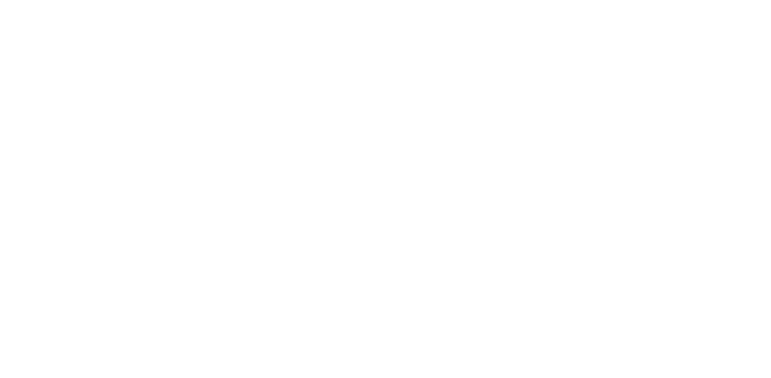
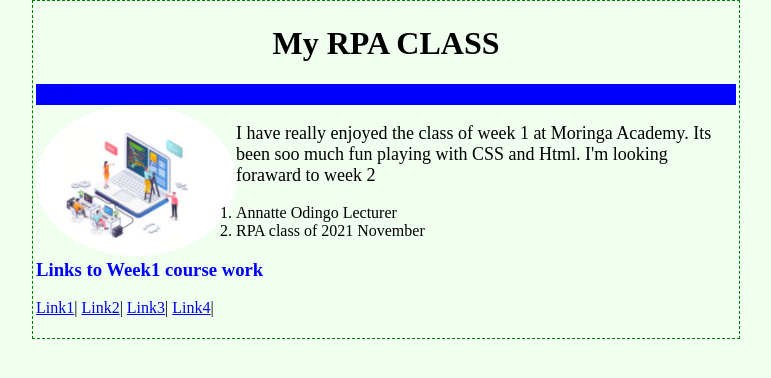
Before and after one commit to Ochieng-28/Final, a plain HTML site: page contacts.html in a window 1280 px wide. Shown: the whole page, without its empty margins (254-1025 px from the left). Drawn offline with Linux system fonts and the light colour scheme.

Commit message:
updated the Stylesheet.CSS path on the referal, Contacts, funtime and learning.html files.

```diff
--- a/Referals.html
+++ b/Referals.html
@@ -5,7 +5,7 @@
     <meta http-equiv="X-UA-Compatible" content="IE=edge">
     <meta name="viewport" content="width=device-width, initial-scale=1.0">
     <title>Referees</title>
-    <link rel="stylesheet" href="../Stylesheet.CSS">
+    <link rel="stylesheet" href="CSS/Stylesheet.CSS">
 </head>
 <body>
     <h1>My RPA CLASS</h1>
--- a/contacts.html
+++ b/contacts.html
@@ -0,0 +1,29 @@
+<!DOCTYPE html>
+<html lang="en">
+<head>
+    <meta charset="UTF-8">
+    <meta http-equiv="X-UA-Compatible" content="IE=edge">
+    <meta name="viewport" content="width=device-width, initial-scale=1.0">
+    <title>Referees</title>
+    <link rel="stylesheet" href="CSS/Stylesheet.CSS">
+</head>
+<body>
+    <h1>My RPA CLASS</h1>
+    <nav>
+        <a href="index.html">Back</a>
+    </nav>
+    <img src="Photos/RPA Class.jpg" alt="a resemblance of RPA class image">
+    <p> I have really enjoyed the class of week 1 at Moringa Academy. Its been soo much fun playing with CSS and Html. I'm looking foraward to week 2</p>
+        <ol>
+          <li> Annatte Odingo Lecturer</li>
+          <li> RPA class of 2021 November</li>
+        </ol>
+    <h3>Links to Week1 course work</h3>
+     <a href="https://github.com/Ochieng-28/HTML-CSS-ReadME.git">Link1</a>|
+     <a href="https://github.com/Ochieng-28/Paired_work">Link2</a>|
+     <a href="https://github.com/Ochieng-28/tolaru.github.io">Link3</a>|
+     <a href="https://github.com/Ochieng-28/My-Portfolio">Link4</a>|
+
+    </p>
+</body>
+</html>
```
Also changed, not shown: funtime.html (+25 -0 lines), learning.html (+1 -1 lines).
